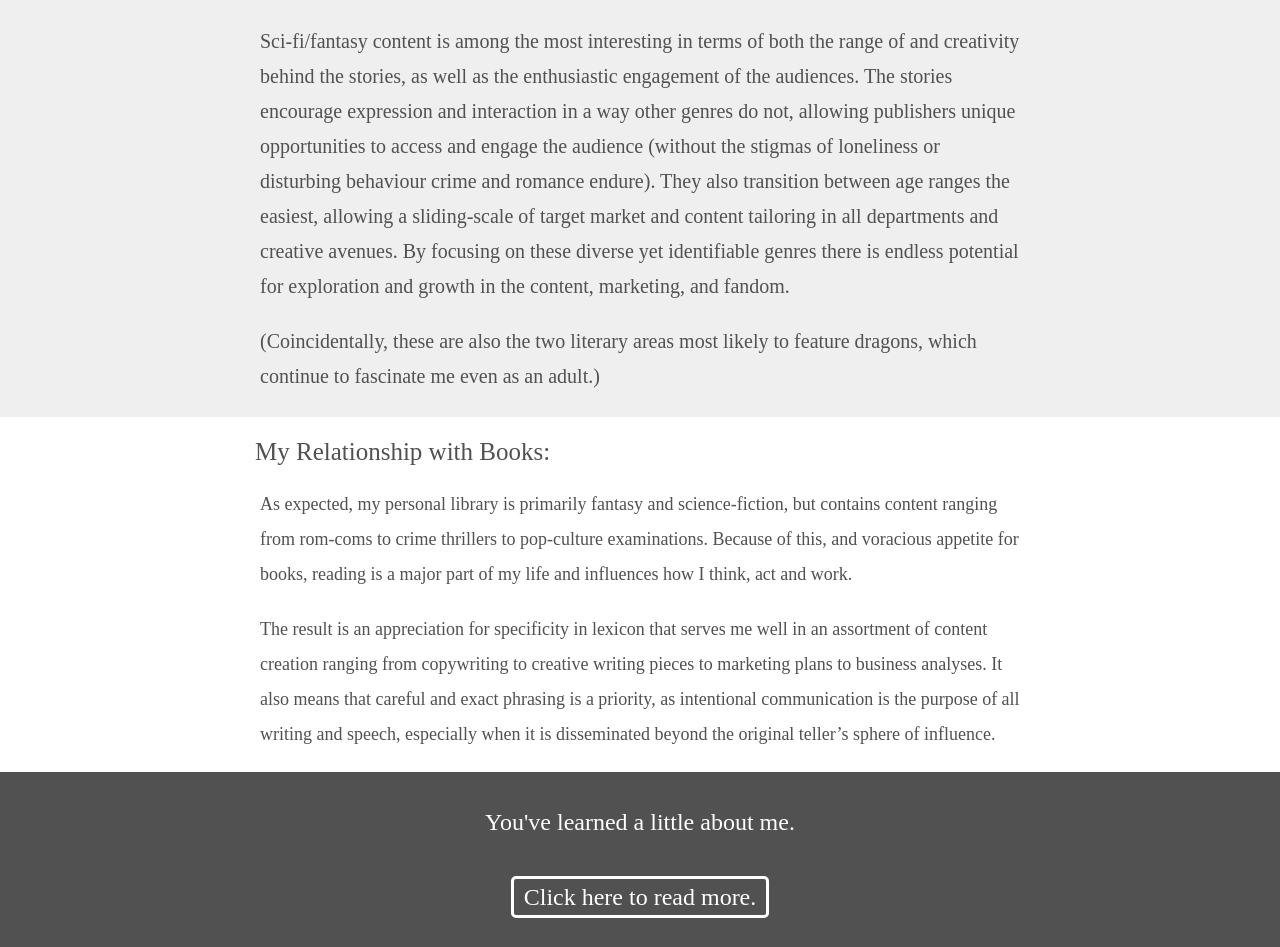
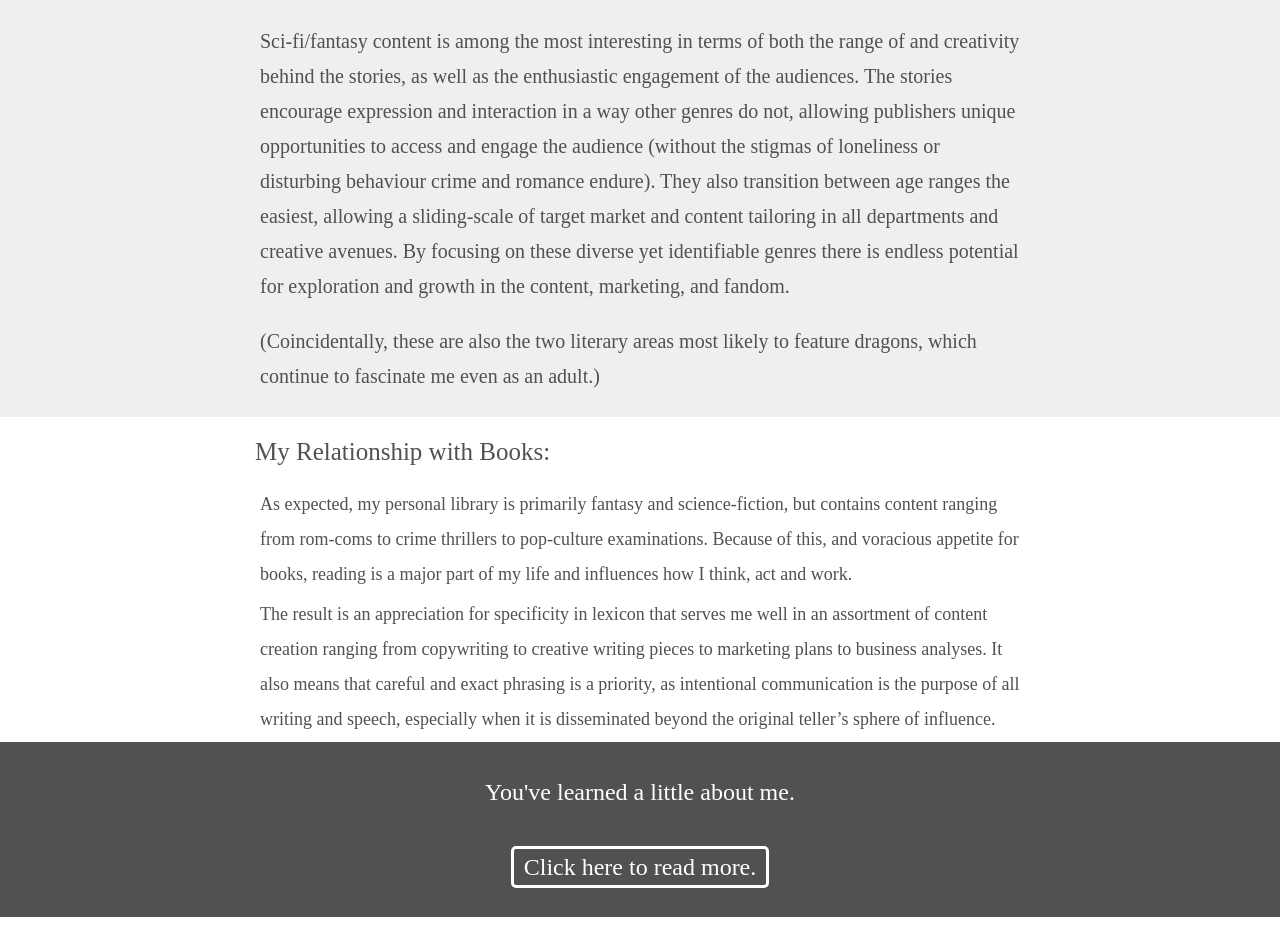
Before and after one commit to DragonLibrary/BookBlog, a Jekyll site: the page aboutme/index.html, which Jekyll copies as it is, in a window 1280 px wide. Shown: the part 733-1680 px from the top of the page. Built offline with Jekyll 4.4.1, drawn with Linux system fonts in a browser that asks for light colours; after the commit the page ends 1650 px from its top, so only the background shows below that.

```diff
--- a/aboutme/css/styles.css
+++ b/aboutme/css/styles.css
@@ -122,7 +122,7 @@
 	line-height: 35px;
 
 	max-width: 760px;
-	margin: 20px auto 20px auto;
+	margin: 5px auto 5px auto;
 	padding: 0 5px 0 5px;
 }
 
```
